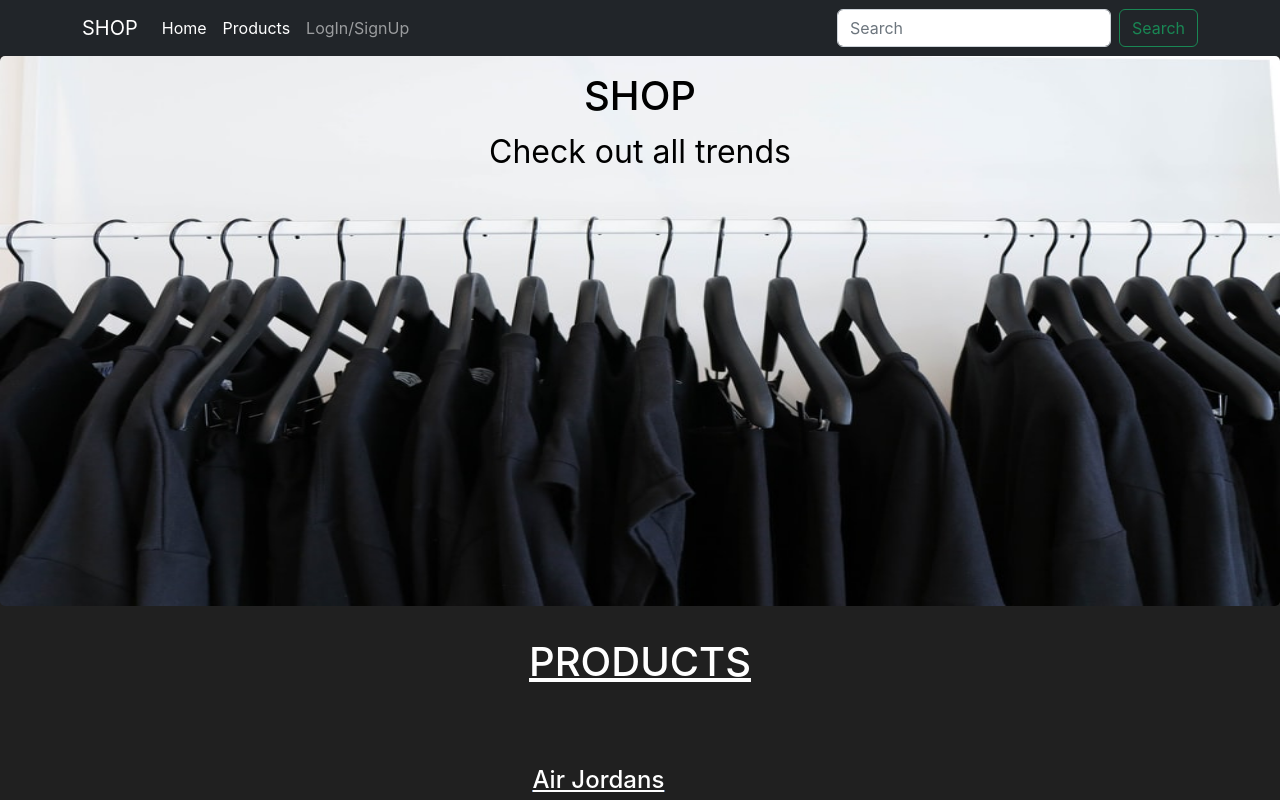
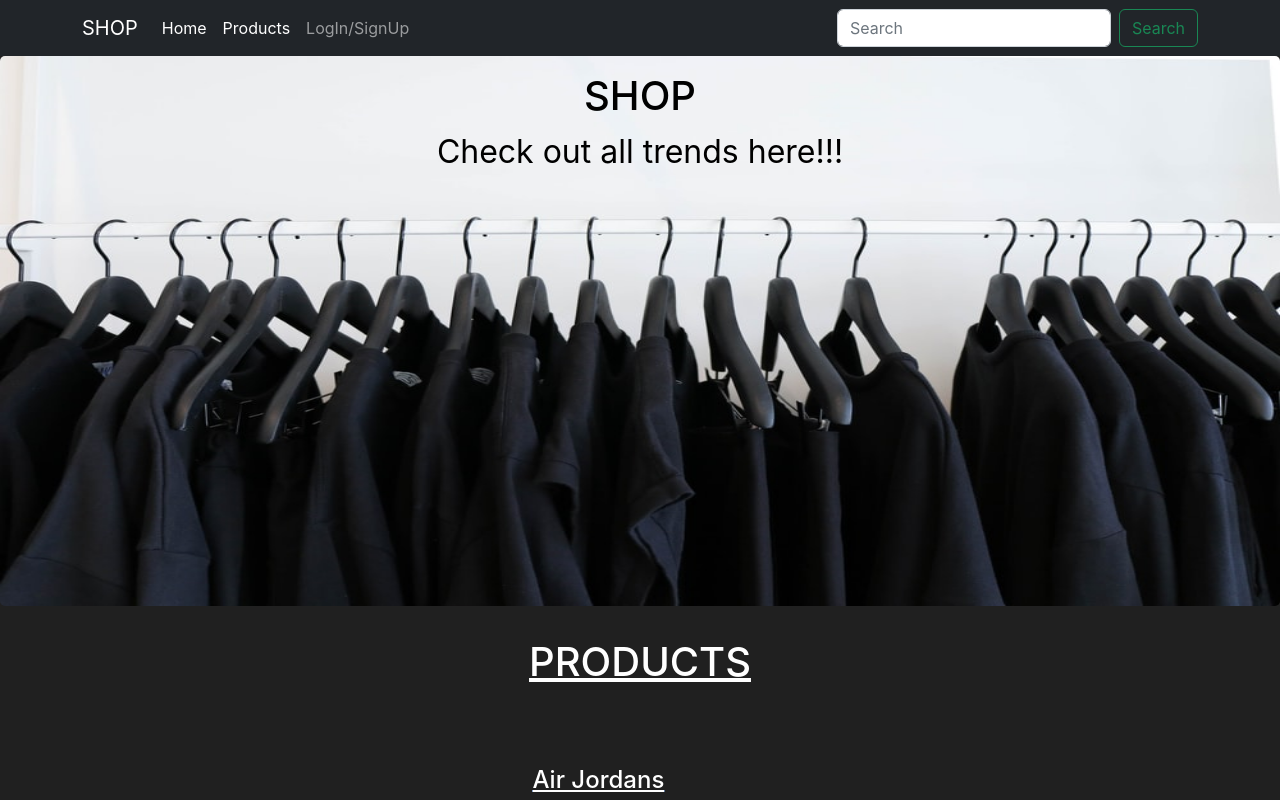
Before and after one commit to lakshaymeghlan/shopping-site-, a React (Create React App) app: page / in a window 1280 px wide. Shown: the top 800 px of the page. Built offline with nearby package versions, Linux system fonts and the light colour scheme; grey boxes are pictures that could not be loaded.

Commit message:
sub-heading changed

```diff
--- a/src/components/Home.js
+++ b/src/components/Home.js
@@ -8,7 +8,7 @@ const Home = () => {
         <div className="card-img-overlay">
           <div className='container'>
           <h1 className="card-title ">SHOP</h1>
-          <p className="card-text fs-2">Check out all trends</p>
+          <p className="card-text fs-2">Check out all trends here!!!</p>
           </div>
 
 
```
Also changed, not shown: package.json (+7 -1 lines), 1 other file (tests, documents, lock files or other folders).
